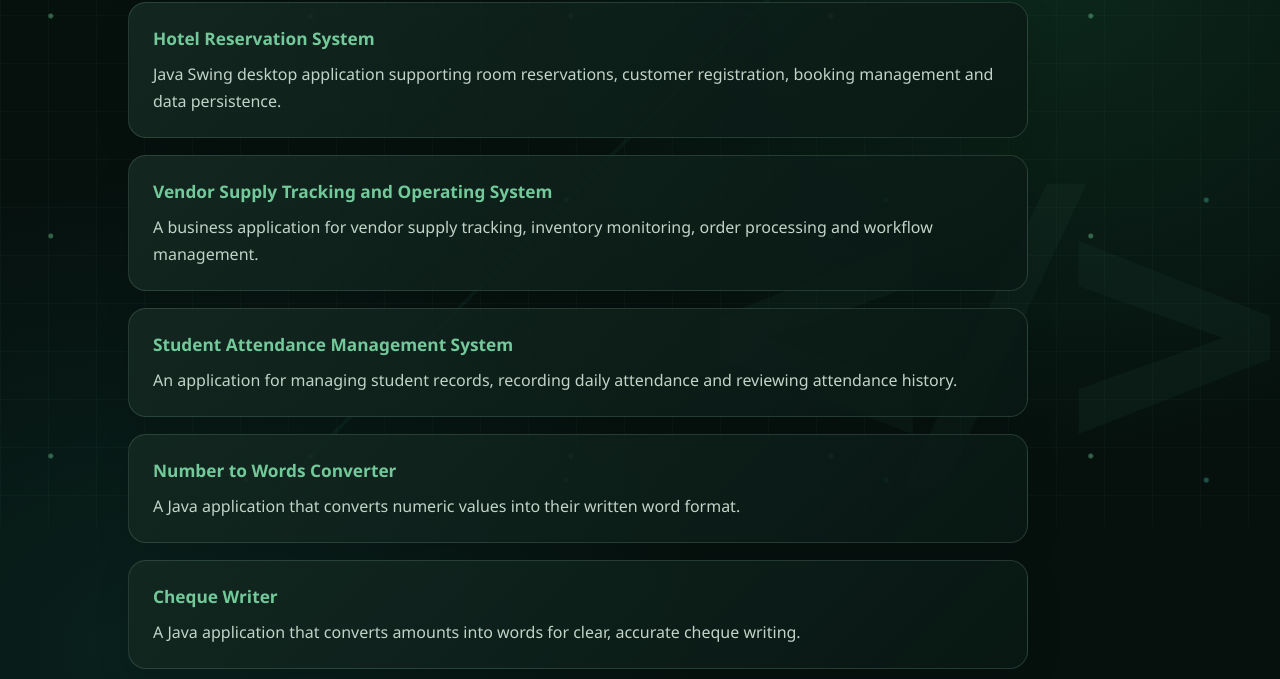
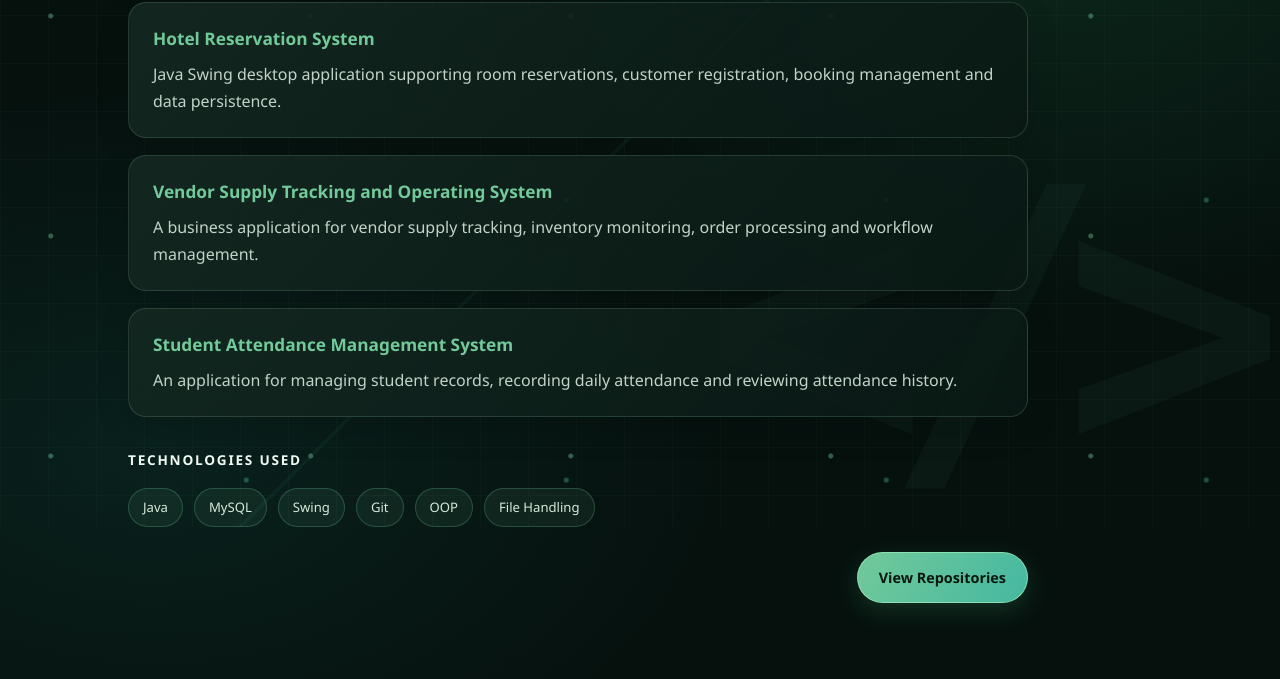
Before and after one commit to visalnaveen32-V/Portfolio, a plain HTML site: page portfolio.html in a window 1280 px wide. Shown: the part 273-952 px from the top of the page. Drawn offline with Linux system fonts and the light colour scheme.

Commit message:
Fix HTML formatting and structure in portfolio.html

```diff
--- a/portfolio.html
+++ b/portfolio.html
@@ -55,22 +55,6 @@
             </p>
         </div>
 
-        <div class="service-card">
-            <h3>Number to Words Converter</h3>
-
-            <p>
-                A Java application that converts numeric values into their written word format.
-            </p>
-        </div>
-
-        <div class="service-card">
-            <h3>Cheque Writer</h3>
-
-            <p>
-                A Java application that converts amounts into words for clear, accurate cheque writing.
-            </p>
-        </div>
-
         <p class="skill-title">
             <b>Technologies Used</b>
         </p>
```
